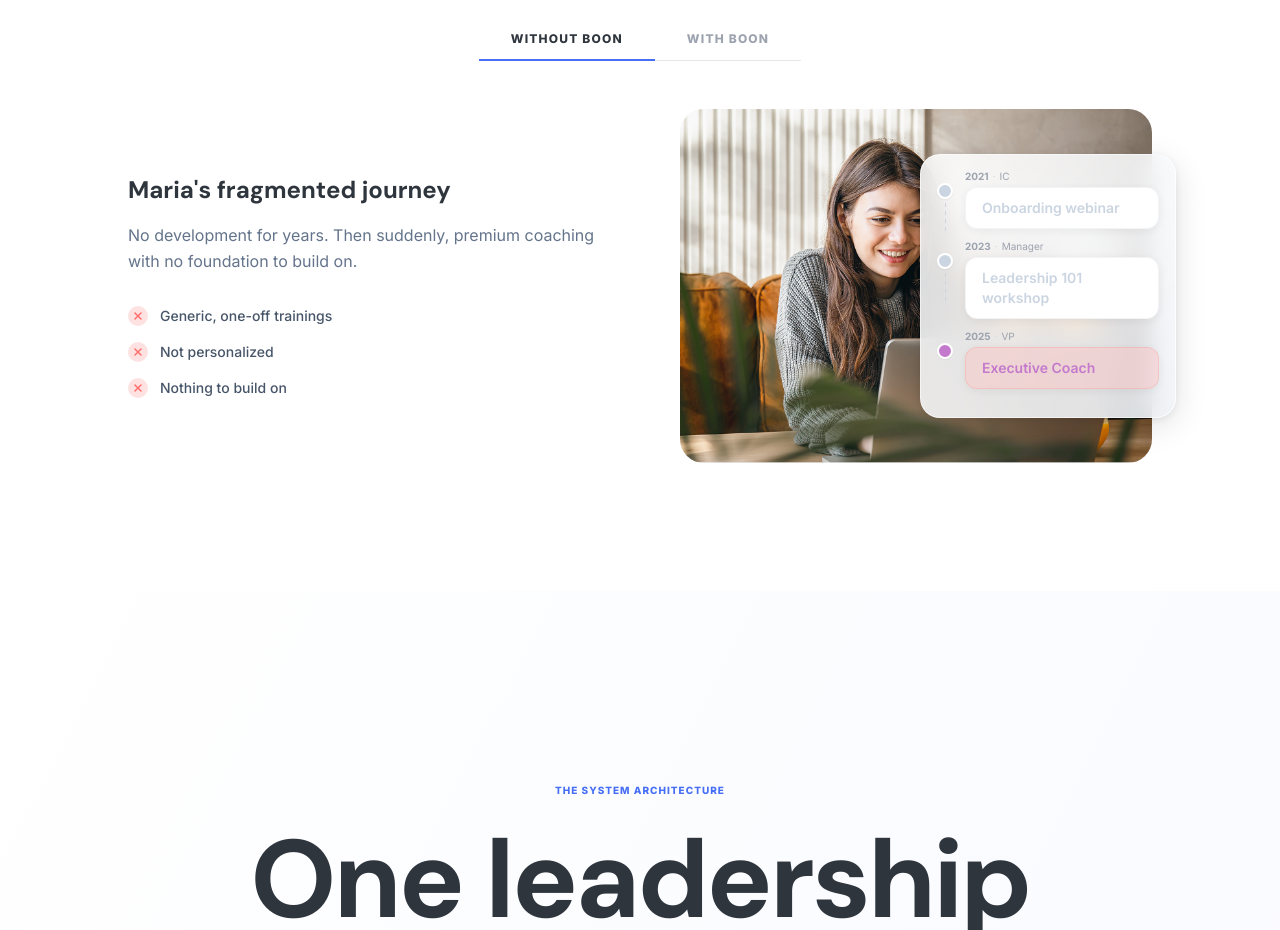
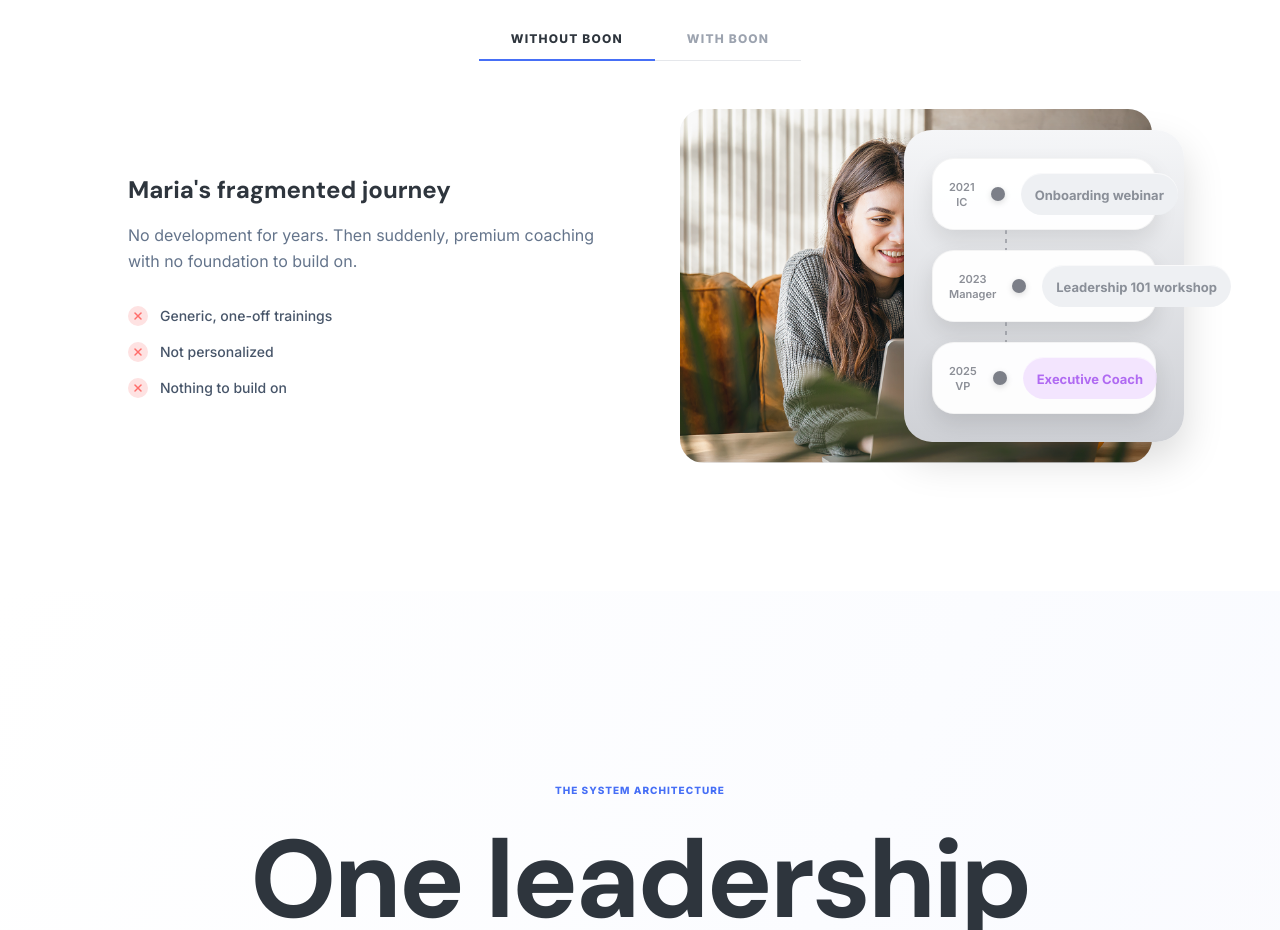
Before and after one commit to ayafdez/Boon_New-Website-V2, a Next.js app in the folder next-site/: page / in a window 1280 px wide. Shown: the part 2740-3670 px from the top of the page. Built offline with nearby package versions, Linux system fonts and the light colour scheme; no server answers; a web font is replaced by a local one.

Commit message:
Update BoonDifferenceVisual.tsx

```diff
--- a/next-site/components/home/BoonDifferenceVisual.tsx
+++ b/next-site/components/home/BoonDifferenceVisual.tsx
@@ -109,63 +109,98 @@ export function BoonDifferenceVisual() {
             />
           </div>
 
-          {/* Timeline container — overlaps image, extends outside right edge */}
+          {/* Timeline overlay — matches Figma spec exactly */}
           <div
-            className="absolute top-1/2 -translate-y-1/2 -right-6 w-64 rounded-[20px] p-4"
+            className="absolute top-1/2 -translate-y-1/2 -right-8"
             style={{
-              background: 'linear-gradient(135deg, rgba(255,255,255,0.85) 0%, rgba(240,243,247,0.90) 100%)',
-              backdropFilter: 'blur(12px)',
-              WebkitBackdropFilter: 'blur(12px)',
-              boxShadow: '0 8px 32px rgba(0,0,0,0.12), 0 2px 8px rgba(0,0,0,0.08)',
-              border: '1px solid rgba(255,255,255,0.6)',
+              width: 280,
+              borderRadius: 28,
+              background: 'linear-gradient(180deg, rgba(245,246,248,1) 0%, rgba(206,208,213,1) 100%)',
+              boxShadow: '0 18px 40px rgba(10,10,10,0.15)',
+              padding: 18,
             }}
           >
-            <div className="relative flex flex-col">
+            <div style={{ borderRadius: 22, padding: 10 }}>
+              <div className="flex flex-col gap-5">
                 {c.timeline.map((item, i) => {
                   const isLast = i === c.timeline.length - 1;
-                const isHighlighted = isLast && active === 'WITHOUT BOON';
+                  const isLilac = isLast && active === 'WITHOUT BOON';
+
                   return (
-                  <div key={i} className="relative flex items-start gap-3">
-                    {/* Left: dot + dashed line column */}
-                    <div className="flex flex-col items-center flex-shrink-0">
+                    <div key={i} className="relative">
+                      {/* Row card */}
                       <div
-                        className="w-4 h-4 rounded-full border-2 border-white shadow-sm z-10 mt-3"
-                        style={{ backgroundColor: item.color }}
+                        className="flex items-center gap-4"
+                        style={{
+                          background: 'rgba(255,255,255,0.95)',
+                          borderRadius: 22,
+                          padding: '14px 16px',
+                          boxShadow: '0 10px 22px rgba(10,10,10,0.10)',
+                          border: '1px solid rgba(0,0,0,0.04)',
+                        }}
+                      >
+                        {/* Year / Role label */}
+                        <div
+                          className="flex flex-col items-center"
+                          style={{ width: 48, color: '#8C8F97', fontSize: 11, lineHeight: 1.1, fontWeight: 600 }}
+                        >
+                          <span>{item.year}</span>
+                          <span style={{ marginTop: 3 }}>{item.role}</span>
+                        </div>
+
+                        {/* Dot */}
+                        <div style={{ position: 'relative', width: 18, display: 'flex', justifyContent: 'center' }}>
+                          <div
+                            style={{
+                              width: 14,
+                              height: 14,
+                              borderRadius: 999,
+                              background: '#7C7F88',
+                              boxShadow: '0 2px 6px rgba(0,0,0,0.15)',
+                              flexShrink: 0,
+                            }}
                           />
-                      {i < c.timeline.length - 1 && (
+                        </div>
+
+                        {/* Pill */}
+                        <div style={{ flex: 1 }}>
                           <div
-                          className="w-px my-1"
                             style={{
-                            height: '28px',
-                            backgroundImage: 'repeating-linear-gradient(to bottom, #CBD5E1 0, #CBD5E1 4px, transparent 4px, transparent 8px)',
+                              borderRadius: 999,
+                              padding: '9px 14px',
+                              background: isLilac ? 'rgba(239,217,255,0.65)' : '#EEF0F3',
+                              boxShadow: 'inset 0 1px 0 rgba(255,255,255,0.65)',
+                              textAlign: 'center',
+                            }}
+                          >
+                            <span
+                              style={{
+                                fontSize: 13,
+                                fontWeight: 700,
+                                color: isLilac ? '#B06AF2' : '#8A8F98',
+                                whiteSpace: 'nowrap',
+                              }}
+                            >
+                              {item.event}
+                            </span>
+                          </div>
+                        </div>
+                      </div>
+
+                      {/* Dashed connector between cards */}
+                      {!isLast && (
+                        <div
+                          style={{
+                            position: 'absolute',
+                            left: 48 + 16 + 9, // label width + gap + dot center
+                            top: '100%',
+                            width: 2,
+                            height: 22,
+                            backgroundImage: 'repeating-linear-gradient(to bottom, rgba(124,127,136,0.55) 0 4px, rgba(124,127,136,0) 4px 9px)',
+                            borderRadius: 999,
                           }}
                         />
                       )}
-                    </div>
-
-                    {/* Year/role + card */}
-                    <div className="flex-1 mb-3">
-                      <div className="flex items-center gap-1 mb-1.5">
-                        <div className="text-[10px] font-body font-bold text-gray-400 leading-none">{item.year}</div>
-                        <div className="text-[10px] font-body text-gray-300 leading-none">·</div>
-                        <div className="text-[10px] font-body text-gray-400 leading-none">{item.role}</div>
-                      </div>
-                      <div
-                        className={`rounded-xl px-4 py-2.5 ${
-                          isHighlighted
-                            ? 'bg-boon-soft-coral/40 border border-boon-coral/20'
-                            : 'bg-white border border-gray-100'
-                        }`}
-                        style={{ boxShadow: '0 2px 8px rgba(0,0,0,0.06)' }}
-                      >
-                        <div
-                          className="text-sm font-body font-semibold"
-                          style={{ color: item.color }}
-                        >
-                          {item.event}
-                        </div>
-                      </div>
-                    </div>
                     </div>
                   );
                 })}
@@ -174,5 +209,6 @@ export function BoonDifferenceVisual() {
           </div>
         </div>
       </div>
+    </div>
   );
 }
```
Lines whose indentation alone changed are shown as unchanged.
